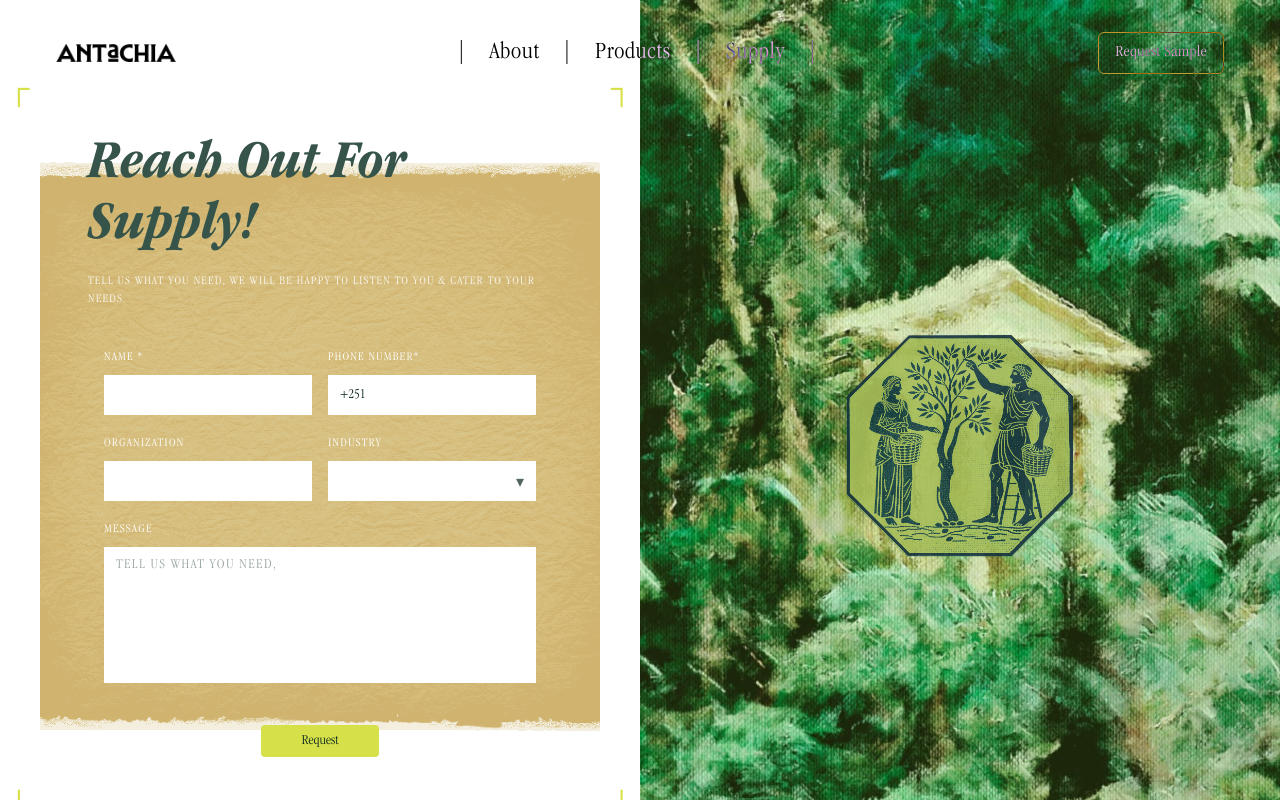
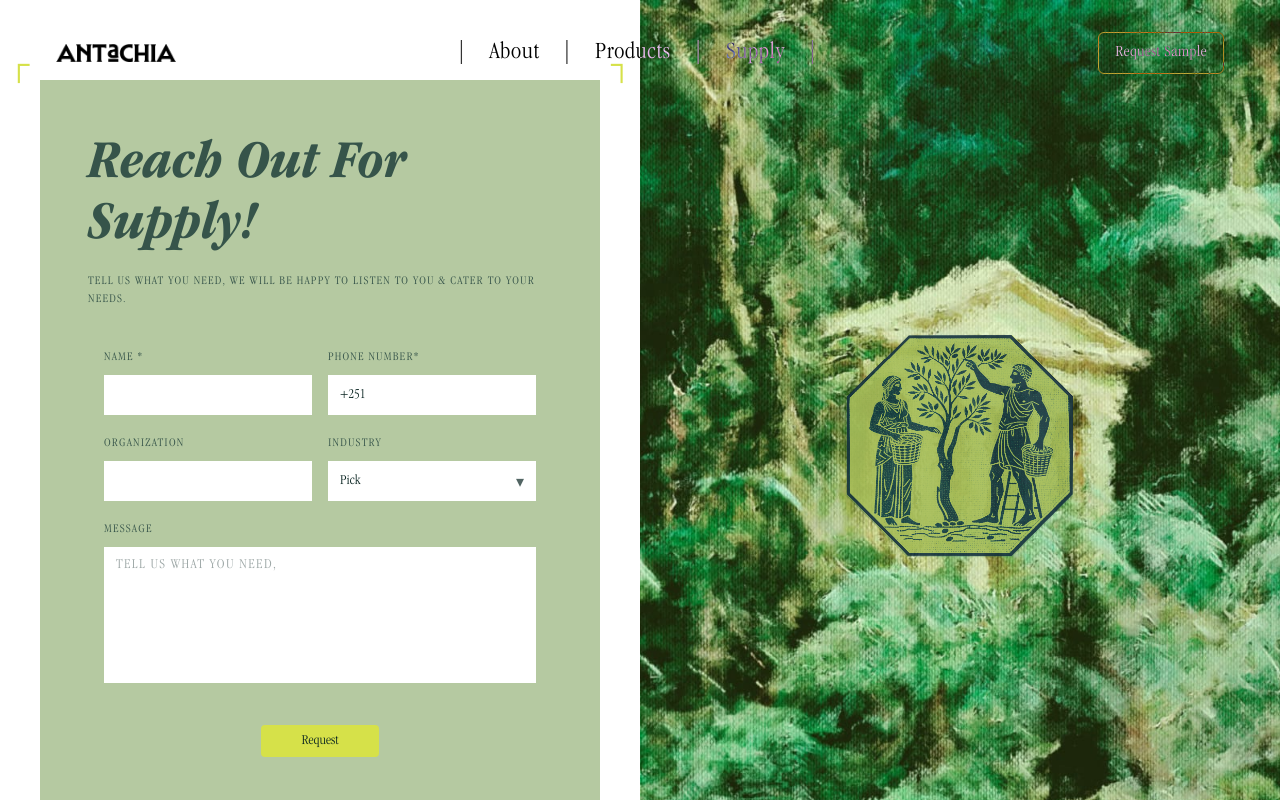
Before and after one commit to antachia/olive, a Next.js app: page /supply in a window 1280 px wide. Shown: the top 800 px of the page. Built offline with nearby package versions, Linux system fonts and the light colour scheme; no server answers.

Commit message:
Enhance Supply component with form validation, error handling, and user feedback

```diff
--- a/components/Section/Supply.tsx
+++ b/components/Section/Supply.tsx
@@ -2,6 +2,8 @@
 
 import Image from "next/image"
 import { useState } from "react"
+
+type Status = "idle" | "submitting" | "success" | "error"
 
 const Supply = () => {
   const [form, setForm] = useState({
@@ -11,6 +13,8 @@ const Supply = () => {
     industry: "",
     message: "",
   })
+  const [status, setStatus] = useState<Status>("idle")
+  const [errorMessage, setErrorMessage] = useState("")
 
   const handleChange = (
     e: React.ChangeEvent<
@@ -20,8 +24,59 @@ const Supply = () => {
     setForm({ ...form, [e.target.name]: e.target.value })
   }
 
-  const handleSubmit = (e: React.FormEvent) => {
+  const handleSubmit = async (e: React.FormEvent<HTMLFormElement>) => {
     e.preventDefault()
+    const accessKey = process.env.NEXT_PUBLIC_W3F_ACCESS_KEY
+    if (!accessKey) {
+      setStatus("error")
+      setErrorMessage("Form is not configured. Please try again later.")
+      return
+    }
+
+    // Honeypot anti-spam: real users leave this empty.
+    const formEl = e.currentTarget
+    const botcheck = (formEl.elements.namedItem("botcheck") as HTMLInputElement | null)?.value
+    if (botcheck) return
+
+    setStatus("submitting")
+    setErrorMessage("")
+
+    try {
+      const res = await fetch("https://api.web3forms.com/submit", {
+        method: "POST",
+        headers: {
+          "Content-Type": "application/json",
+          Accept: "application/json",
+        },
+        body: JSON.stringify({
+          access_key: accessKey,
+          subject: `Supply request from ${form.name || "the website"}`,
+          from_name: "Antachia Supply Form",
+          name: form.name,
+          phone_number: form.phoneNumber,
+          organization: form.organization,
+          industry: form.industry,
+          message: form.message,
+        }),
+      })
+      const data = await res.json()
+      if (data.success) {
+        setStatus("success")
+        setForm({
+          name: "",
+          phoneNumber: "+251",
+          organization: "",
+          industry: "",
+          message: "",
+        })
+      } else {
+        setStatus("error")
+        setErrorMessage(data.message || "Something went wrong. Please try again.")
+      }
+    } catch {
+      setStatus("error")
+      setErrorMessage("Network error. Please check your connection and try again.")
+    }
   }
 
   return (
@@ -33,24 +88,25 @@ const Supply = () => {
       <div className="relative flex w-full items-center justify-center px-6 py-16 sm:px-10 md:w-1/2 md:py-20">
         <div className="relative w-full max-w-[620px]">
           {/* Corner brackets */}
-          <span className="absolute -left-8 -top-2 select-none text-3xl leading-none text-neonGreen">
+          <span className="absolute -left-8 -top-8 select-none text-3xl leading-none text-neonGreen">
             &#x250C;
           </span>
-          <span className="absolute -right-8 -top-2 select-none text-3xl leading-none text-neonGreen">
+          <span className="absolute -right-8 -top-8 select-none text-3xl leading-none text-neonGreen">
             &#x2510;
           </span>
-          <span className="absolute -bottom-2 -left-8 select-none text-3xl leading-none text-neonGreen">
+          <span className="absolute -bottom-8 -left-8 select-none text-3xl leading-none text-neonGreen">
             &#x2514;
           </span>
-          <span className="absolute -bottom-2 -right-8 select-none text-3xl leading-none text-neonGreen">
+          <span className="absolute -bottom-8 -right-8 select-none text-3xl leading-none text-neonGreen">
             &#x2518;
           </span>
 
           <div
           className=" bg-cover bg-top"
-            style={{ backgroundImage: "url(/images/landing/paper.png)" }}>
+            // style={{ backgroundImage: "url(/images/landing/paper.png)" }}
+            >
             <div
-              className=" px-8 py-10 sm:px-12 sm:py-14"
+              className=" px-8 py-10 sm:px-12 sm:py-14 bg-brightGreen text-secondary"
             >
               {/* Heading */}
               <h2 className="mb-4 font-garamond-bd-narrow-ita text-[32px] italic leading-[1.1] text-secondary md:text-[56px] lg:text-[55px]">
@@ -58,17 +114,26 @@ const Supply = () => {
               </h2>
 
               {/* Subtitle */}
-              <p className="mb-10 max-w-md font-garamond-lt-narrow text-[11px] uppercase tracking-widest text-white/90 sm:text-[12px]">
+              <p className="mb-10 max-w-md font-garamond-lt-narrow text-[11px] uppercase tracking-widest /90 sm:text-[12px]">
                 Tell us what you need, we will be happy to listen to you &amp;
                 cater to your needs.
               </p>
 
               {/* Form */}
               <form onSubmit={handleSubmit} className="flex flex-col gap-5 px-4">
+                {/* Honeypot — hidden from users, bots will fill it */}
+                <input
+                  type="checkbox"
+                  name="botcheck"
+                  tabIndex={-1}
+                  autoComplete="off"
+                  className="hidden"
+                  aria-hidden="true"
+                />
                 {/* Row 1: Name + Phone Number */}
                 <div className="grid grid-cols-1 gap-5 sm:grid-cols-2 sm:gap-4">
                   <div>
-                    <label className="mb-2 block font-garamond-lt-narrow text-[11px] uppercase tracking-widest text-white sm:text-[12px]">
+                    <label className="mb-2 block font-garamond-lt-narrow text-[11px] uppercase tracking-widest  sm:text-[12px]">
                       Name *
                     </label>
                     <input
@@ -81,7 +146,7 @@ const Supply = () => {
                     />
                   </div>
                   <div>
-                    <label className="mb-2 block font-garamond-lt-narrow text-[11px] uppercase tracking-widest text-white sm:text-[12px]">
+                    <label className="mb-2 block font-garamond-lt-narrow text-[11px] uppercase tracking-widest  sm:text-[12px]">
                       Phone Number*
                     </label>
                     <input
@@ -98,7 +163,7 @@ const Supply = () => {
                 {/* Row 2: Organization + Industry */}
                 <div className="grid grid-cols-1 gap-5 sm:grid-cols-2 sm:gap-4">
                   <div>
-                    <label className="mb-2 block font-garamond-lt-narrow text-[11px] uppercase tracking-widest text-white sm:text-[12px]">
+                    <label className="mb-2 block font-garamond-lt-narrow text-[11px] uppercase tracking-widest  sm:text-[12px]">
                       Organization
                     </label>
                     <input
@@ -110,7 +175,7 @@ const Supply = () => {
                     />
                   </div>
                   <div>
-                    <label className="mb-2 block font-garamond-lt-narrow text-[11px] uppercase tracking-widest text-white sm:text-[12px]">
+                    <label className="mb-2 block font-garamond-lt-narrow text-[11px] uppercase tracking-widest  sm:text-[12px]">
                       Industry
                     </label>
                     <div className="relative">
@@ -120,7 +185,7 @@ const Supply = () => {
                         onChange={handleChange}
                         className="h-10 w-full appearance-none bg-white px-3 pr-8 font-garamond-lt-narrow text-sm text-accent outline-none"
                       >
-                        <option value=""></option>
+                        <option value="">Pick</option>
                         <option value="retail">Retail</option>
                         <option value="restaurant">Restaurant</option>
                         <option value="distribution">Distribution</option>
@@ -135,7 +200,7 @@ const Supply = () => {
 
                 {/* Row 3: Message */}
                 <div>
-                  <label className="mb-2 block font-garamond-lt-narrow text-[11px] uppercase tracking-widest text-white sm:text-[12px]">
+                  <label className="mb-2 block font-garamond-lt-narrow text-[11px] uppercase tracking-widest  sm:text-[12px]">
                     Message
                   </label>
                   <textarea
@@ -149,13 +214,25 @@ const Supply = () => {
                 </div>
 
                 {/* Submit — centered + compact */}
-                <div className="mt-4 flex justify-center">
+                <div className="mt-4 flex flex-col items-center gap-3">
                   <button
                     type="submit"
-                    className="cursor-pointer rounded-sm bg-neonGreen px-10 py-1.5 font-garamond-lt-narrow text-sm text-accent transition-colors duration-200 hover:bg-neonGreen/80"
+                    disabled={status === "submitting"}
+                    className="cursor-pointer rounded-sm bg-neonGreen px-10 py-1.5 font-garamond-lt-narrow text-sm text-accent transition-colors duration-200 hover:bg-neonGreen/80 disabled:cursor-not-allowed disabled:opacity-60"
                   >
-                    Request
+                    {status === "submitting" ? "Sending..." : "Request"}
                   </button>
+
+                  {status === "success" && (
+                    <p className="font-garamond-lt-narrow text-[12px] uppercase tracking-widest text-neonGreen">
+                      Thanks — we&apos;ll be in touch shortly.
+                    </p>
+                  )}
+                  {status === "error" && (
+                    <p className="font-garamond-lt-narrow text-[12px] uppercase tracking-widest text-red-400">
+                      {errorMessage}
+                    </p>
+                  )}
                 </div>
               </form>
             </div>
```
